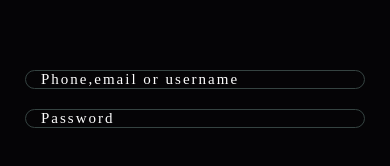
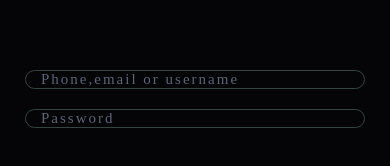
Before and after one commit to ETS-ReactNative1/ToyShopApplication-React-Native-, a React Native app: screen /Login in a window 390 px wide. Shown: the part 204-370 px from the top of the page. Built offline with nearby package versions, Linux system fonts and the light colour scheme.

Commit message:
Learning about reponsivness in react Native

```diff
--- a/Screens/LoginScreen.js
+++ b/Screens/LoginScreen.js
@@ -15,13 +15,13 @@ export default function LoginScreen() {
       <View style={styles.maincontainer}>
         <TextInput
           placeholder="Phone,email or username"
-          placeholderTextColor="#fff"
+          placeholderTextColor="#5d6578"
           style={styles.usertextinput}
         />
 
         <TextInput
           placeholder="Password"
-          placeholderTextColor="#fff"
+          placeholderTextColor="#5d6578"
           style={styles.passtextinput}
         />
       </View>
```
